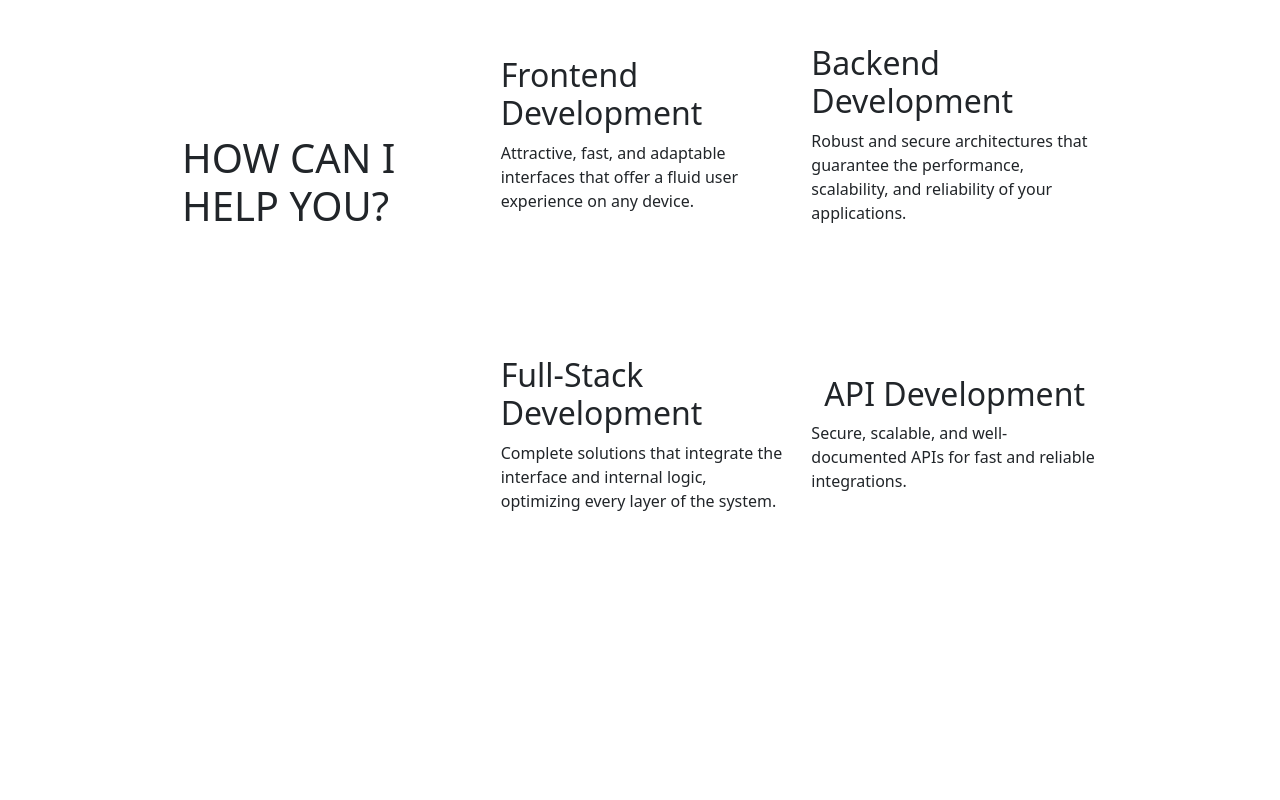
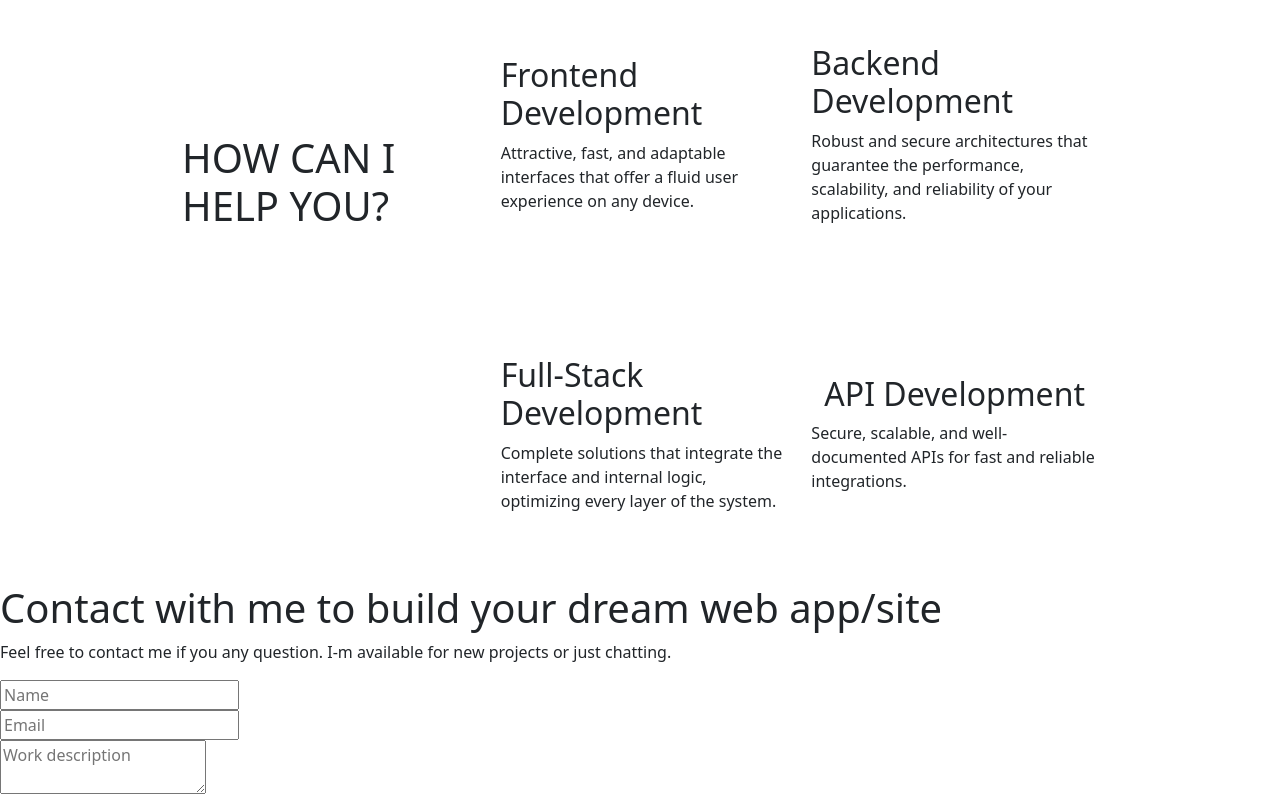
Before and after one commit to MatiasRevetria/revolio, a React (Vite) app: page / in a window 1280 px wide. Shown: the part 1163-1963 px from the top of the page. Before the commit the page ends 1747 px from the top, so only its background shows below. Built offline with nearby package versions, Linux system fonts and the light colour scheme.

Commit message:
contact component

```diff
--- a/src/Revolio.jsx
+++ b/src/Revolio.jsx
@@ -3,6 +3,7 @@ import './styles/RevolioStyles.css'
 import Nav from './components/Nav'
 import Hero from './components/Hero';
 import Mision from './components/Mision';
+import Contact from './components/Contact';
 
 const Revolio = () => {
   return (
@@ -10,6 +11,7 @@ const Revolio = () => {
     <Nav/>
     <Hero/>
     <Mision/>
+    <Contact/>
     </>
   );
 };
--- a/src/components/Contact.jsx
+++ b/src/components/Contact.jsx
@@ -1,16 +1,58 @@
-import React from "react";
+import React, { useState } from "react";
 import '../styles/Contact.css'
 
 const Contact = () => {
+
+    const [name, setName] = useState('');
+    const [email, setEmail] = useState('');
+    const [txtArea, setTxtArea] = useState('');
+    const [error, setError] = useState('');
+
+    const handleSubmit = (event)=>{
+        event.preventDefault();
+        let validationErrors = {};
+        if (!name) validationErrors.name = "Don't forget your name";
+        if (!email) validationErrors.email = "Don't forget your email";
+        if (!txtArea) validationErrors.txtArea = "What's going on inside that mind?";
+
+        if(Object.keys(validationErrors.length)>0){
+            setError(validationErrors);
+            return;
+        }
+        setEmail('');
+        setName('');
+        setTxtArea('');
+    }
+
+    const handleChangeName = (event)=>{
+        setName(event.target.value);
+    }
+    const handleChangeEmail = (event)=>{
+        setEmail(event.target.value);
+    }
+    const handleChangeTxtArea = (event)=>{
+        setTxtArea(event.target.value);
+    }
 
     return(
         <>
         <div id="contact-container">
             <div id="text">
-
+                <h1>Contact with me to build your dream web app/site</h1>
+                <p>Feel free to contact me if you any question. I-m available for new projects or just chatting.</p>
             </div>
             <div id="contact-form">
-
+                <form onSubmit={handleSubmit}>
+                    <div className="input">
+                        <input type="text" value={name} onChange={()=>handleChangeName} placeholder="Name"/>
+                    </div>
+                    <div className="input">
+                        <input type="text" value={email} onChange={()=>handleChangeEmail} placeholder="Email"/>
+                    </div>
+                    <div id="text-area">
+                        <textarea value={txtArea} onChange={()=>handleChangeTxtArea} placeholder="Work description"></textarea>
+                    </div>
+                </form>
             </div>
         </div>
         </>
```
